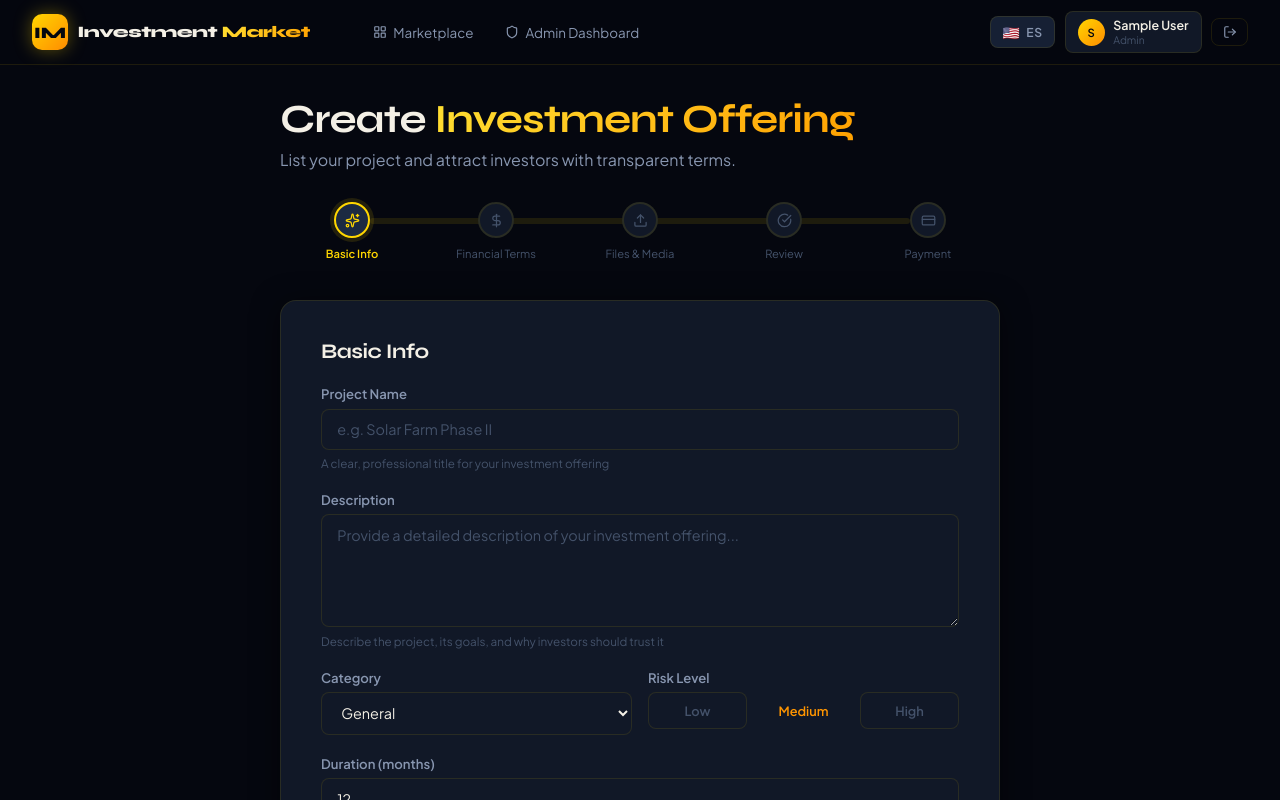
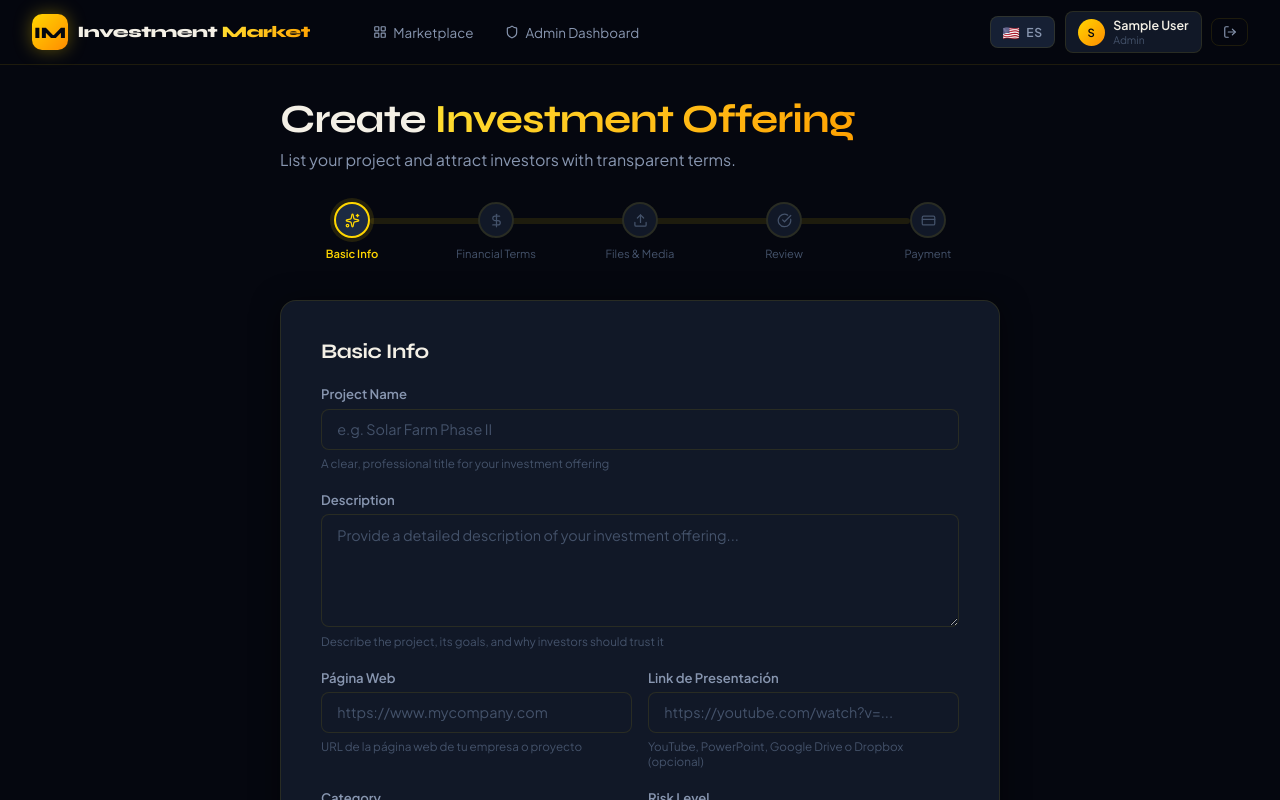
Before and after one commit to ser-gios/investment-offerings-marketplace, a React (Vite) app in the folder frontend/: page /create in a window 1280 px wide. Shown: the top 800 px of the page. Built offline with nearby package versions, Linux system fonts and the light colour scheme; sample sign-in values are in the browser's storage; a web font is replaced by a local one.

Commit message:
feat: Add website and presentation links to projects

```diff
--- a/frontend/src/pages/CreateOffering.jsx
+++ b/frontend/src/pages/CreateOffering.jsx
@@ -101,7 +101,7 @@ export default function CreateOffering() {
   const [createdId, setCreatedId] = useState(null);
   const [error, setError] = useState('');
   const fileRef = useRef();
-  const [form, setForm] = useState({ name: '', description: '', category: 'General', risk_level: 'medium', duration_months: 12, payout_frequency: 'quarterly', interest_rate: '', min_investment: 1000, max_investment: '', total_pool: '', files: [] });
+  const [form, setForm] = useState({ name: '', description: '', category: 'General', risk_level: 'medium', duration_months: 12, payout_frequency: 'quarterly', interest_rate: '', min_investment: 1000, max_investment: '', total_pool: '', website_url: '', presentation_url: '', files: [] });
   const set = useCallback((k, v) => setForm(f => ({ ...f, [k]: v })), []);
 
   // Memoize translated strings to avoid re-renders
@@ -123,12 +123,18 @@ export default function CreateOffering() {
     minInv: t('create_min_inv'),
     maxInv: t('create_max_inv'),
     maxInvHint: t('create_max_inv_hint'),
+    website: 'Página Web',
+    websiteHint: 'URL de la página web de tu empresa o proyecto',
+    presentation: 'Link de Presentación',
+    presentationHint: 'YouTube, PowerPoint, Google Drive o Dropbox (opcional)',
     // Placeholders
     placeholderProjectName: 'e.g. Solar Farm Phase II',
     placeholderDescription: t('create_description_placeholder'),
     placeholderInterest: 'e.g. 10.5',
     placeholderPool: '500000',
     placeholderMinInv: '1000',
+    placeholderWebsite: 'https://www.mycompany.com',
+    placeholderPresentation: 'https://youtube.com/watch?v=...',
   }), [t]);
 
   const nextStep = useCallback(() => {
@@ -236,6 +242,10 @@ export default function CreateOffering() {
             <h3 style={{ fontSize: '1.3rem', marginBottom: '0.1rem' }}>{t('step_basic')}</h3>
             <LabeledTextInput label={strings.projectName} hint={strings.projectNameHint} value={form.name} onChange={e => set('name', e.target.value)} placeholder={strings.placeholderProjectName} />
             <LabeledTextArea label={strings.description} hint={strings.descriptionHint} value={form.description} onChange={e => set('description', e.target.value)} rows={5} placeholder={strings.placeholderDescription} />
+            <div style={{ display: 'grid', gridTemplateColumns: '1fr 1fr', gap: '1rem' }}>
+              <LabeledTextInput label={strings.website} hint={strings.websiteHint} value={form.website_url} onChange={e => set('website_url', e.target.value)} placeholder={strings.placeholderWebsite} />
+              <LabeledTextInput label={strings.presentation} hint={strings.presentationHint} value={form.presentation_url} onChange={e => set('presentation_url', e.target.value)} placeholder={strings.placeholderPresentation} />
+            </div>
             <div style={{ display: 'grid', gridTemplateColumns: '1fr 1fr', gap: '1rem' }}>
               <LabeledSelect label={strings.category} hint={null} value={form.category} onChange={e => set('category', e.target.value)}>
                 {CATEGORIES.map(c => <option key={c}>{c}</option>)}
--- a/frontend/src/pages/OfferingDetail.jsx
+++ b/frontend/src/pages/OfferingDetail.jsx
@@ -127,6 +127,21 @@ export default function OfferingDetail() {
           <div className="card" style={{ padding: '1.75rem', marginBottom: '1.5rem' }}>
             <h3 style={{ fontSize: '1.25rem', marginBottom: '1rem' }}>{t('detail_about')}</h3>
             <p style={{ lineHeight: 1.85, color: 'var(--text-secondary)', fontSize: '0.95rem' }}>{project.description}</p>
+
+            {(project.website_url || project.presentation_url) && (
+              <div style={{ marginTop: '1.5rem', paddingTop: '1.5rem', borderTop: '1px solid var(--border)', display: 'flex', gap: '1rem', flexWrap: 'wrap' }}>
+                {project.website_url && (
+                  <a href={project.website_url} target="_blank" rel="noreferrer" style={{ display: 'inline-flex', alignItems: 'center', gap: '0.5rem', padding: '0.6rem 1rem', background: 'rgba(100, 200, 255, 0.1)', border: '1px solid rgba(100, 200, 255, 0.3)', borderRadius: 'var(--r-md)', fontSize: '0.85rem', color: 'var(--sapphire)', textDecoration: 'none', transition: 'all 0.2s' }} onMouseEnter={e => { e.currentTarget.style.background = 'rgba(100, 200, 255, 0.2)'; e.currentTarget.style.borderColor = 'rgba(100, 200, 255, 0.5)'; }} onMouseLeave={e => { e.currentTarget.style.background = 'rgba(100, 200, 255, 0.1)'; e.currentTarget.style.borderColor = 'rgba(100, 200, 255, 0.3)'; }}>
+                    🌐 Página Web
+                  </a>
+                )}
+                {project.presentation_url && (
+                  <a href={project.presentation_url} target="_blank" rel="noreferrer" style={{ display: 'inline-flex', alignItems: 'center', gap: '0.5rem', padding: '0.6rem 1rem', background: 'rgba(255, 100, 100, 0.1)', border: '1px solid rgba(255, 100, 100, 0.3)', borderRadius: 'var(--r-md)', fontSize: '0.85rem', color: 'var(--ruby)', textDecoration: 'none', transition: 'all 0.2s' }} onMouseEnter={e => { e.currentTarget.style.background = 'rgba(255, 100, 100, 0.2)'; e.currentTarget.style.borderColor = 'rgba(255, 100, 100, 0.5)'; }} onMouseLeave={e => { e.currentTarget.style.background = 'rgba(255, 100, 100, 0.1)'; e.currentTarget.style.borderColor = 'rgba(255, 100, 100, 0.3)'; }}>
+                    📊 Presentación
+                  </a>
+                )}
+              </div>
+            )}
           </div>
 
           {project.files?.length > 0 && (
```
Also changed, not shown: 2 other files (tests, documents, lock files or other folders).
